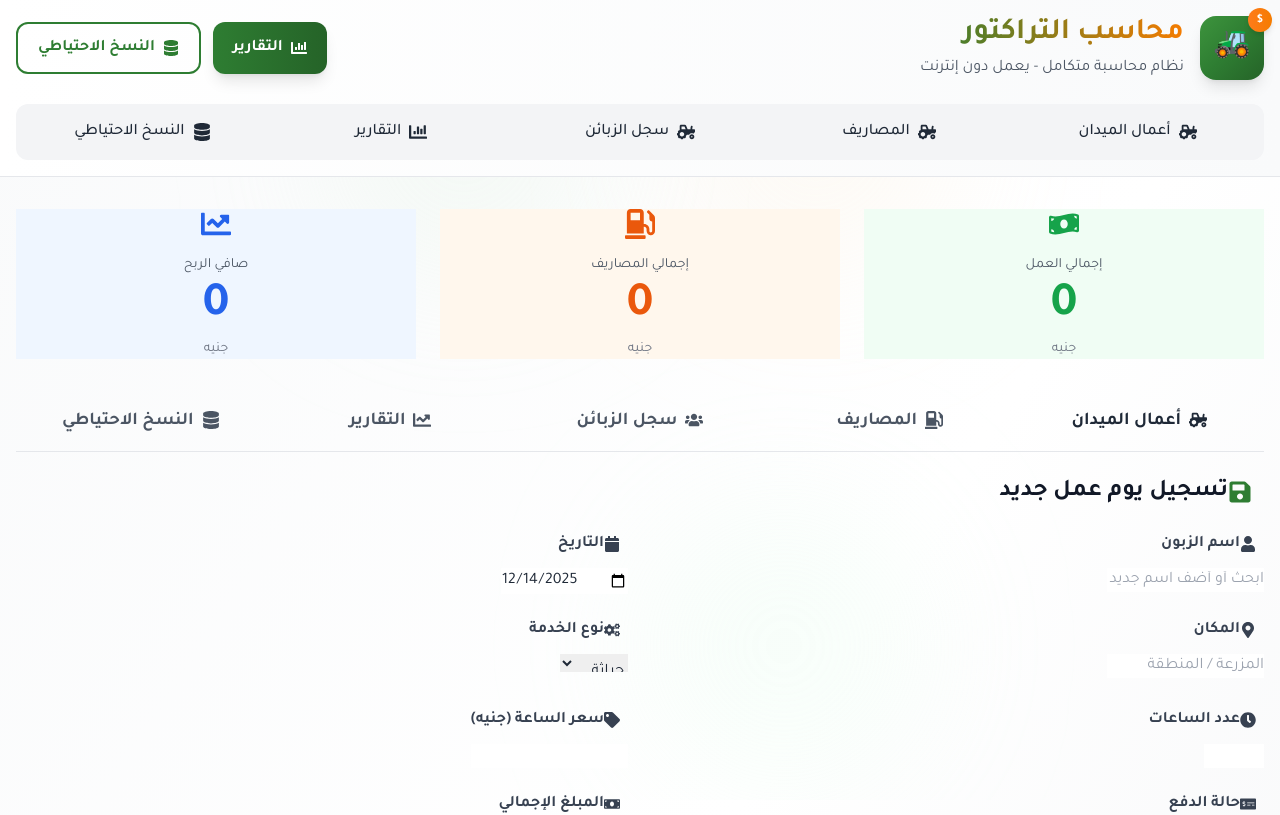
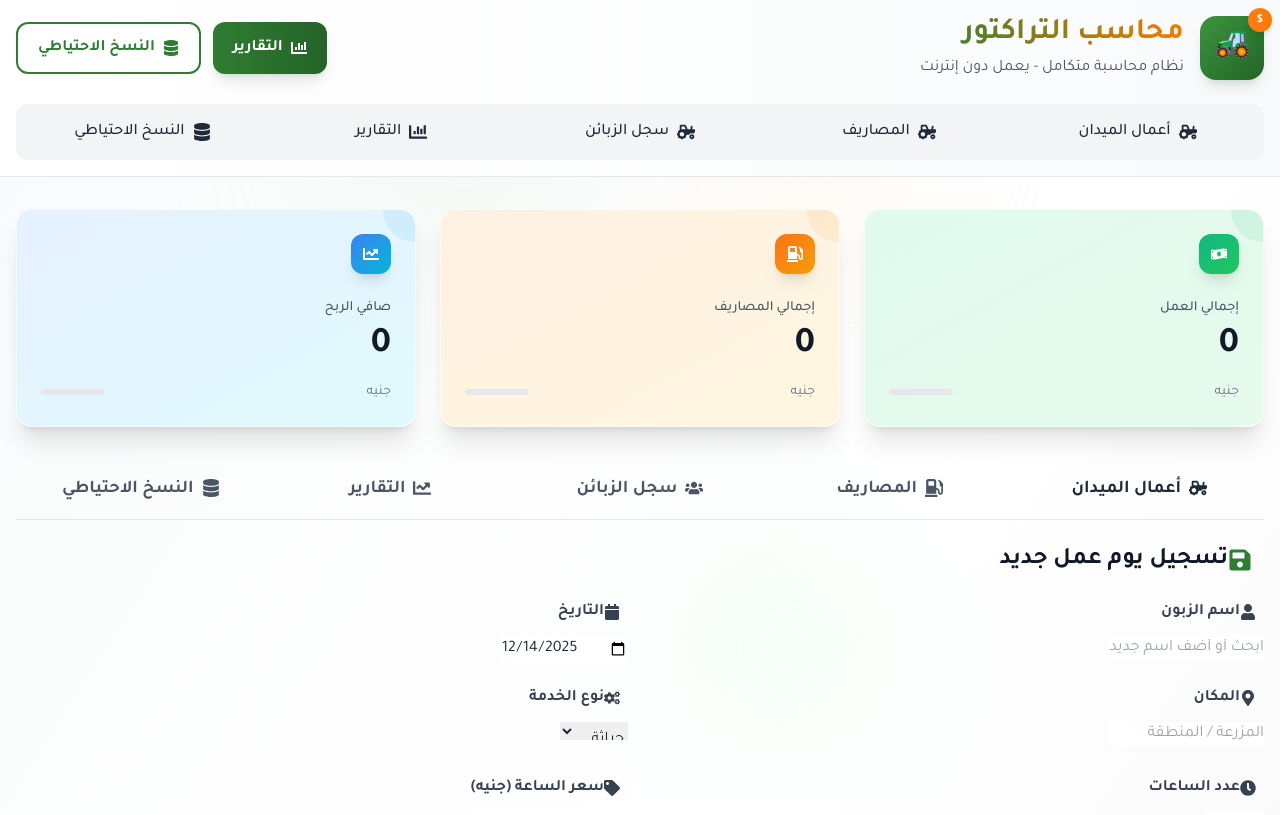
Before and after one commit to merosman91/AccountTractor, a Next.js app: page / in a window 1280 px wide. Shown: the top 815 px of the page. Built offline with nearby package versions, Linux system fonts and the light colour scheme.

Commit message:
Update StatsCard.tsx

```diff
--- a/components/StatsCard.tsx
+++ b/components/StatsCard.tsx
@@ -8,24 +8,9 @@ interface StatsCardProps {
   icon: ReactNode;
   color: 'green' | 'orange' | 'blue' | 'red' | 'purple';
   subtitle?: string;
+  trend?: number;
   format?: (value: number) => string;
 }
-
-const colorClasses = {
-  green: 'border-green-500 bg-green-50',
-  orange: 'border-orange-500 bg-orange-50',
-  blue: 'border-blue-500 bg-blue-50',
-  red: 'border-red-500 bg-red-50',
-  purple: 'border-purple-500 bg-purple-50',
-};
-
-const iconColors = {
-  green: 'text-green-600',
-  orange: 'text-orange-600',
-  blue: 'text-blue-600',
-  red: 'text-red-600',
-  purple: 'text-purple-600',
-};
 
 export default function StatsCard({
   title,
@@ -33,26 +18,66 @@ export default function StatsCard({
   icon,
   color,
   subtitle = "جنيه",
+  trend,
   format = (val) => val.toLocaleString()
 }: StatsCardProps) {
+  const colors = {
+    green: 'from-emerald-500 to-green-500',
+    orange: 'from-orange-500 to-amber-500',
+    blue: 'from-blue-500 to-cyan-500',
+    red: 'from-red-500 to-rose-500',
+    purple: 'from-purple-500 to-pink-500',
+  };
+
+  const bgColors = {
+    green: 'bg-gradient-to-br from-emerald-50 to-green-50',
+    orange: 'bg-gradient-to-br from-orange-50 to-amber-50',
+    blue: 'bg-gradient-to-br from-blue-50 to-cyan-50',
+    red: 'bg-gradient-to-br from-red-50 to-rose-50',
+    purple: 'bg-gradient-to-br from-purple-50 to-pink-50',
+  };
+
   return (
-    <div className={`stats-card ${colorClasses[color]} group`}>
-      <div className="flex flex-col items-center">
-        <div className={`text-3xl mb-4 ${iconColors[color]} group-hover:scale-110 transition-transform duration-300`}>
-          {icon}
+    <div className={`glass-card group relative overflow-hidden ${bgColors[color]}`}>
+      {/* تأثير خلفي */}
+      <div className={`absolute inset-0 bg-gradient-to-br ${colors[color]} opacity-5 group-hover:opacity-10 transition-opacity duration-300`}></div>
+
+      {/* نقطة زخرفية */}
+      <div className={`absolute top-0 right-0 w-16 h-16 -mr-8 -mt-8 rounded-full bg-gradient-to-br ${colors[color]} opacity-10`}></div>
+
+      <div className="relative">
+        <div className="flex items-start justify-between mb-6">
+          <div className={`p-3 rounded-xl bg-gradient-to-br ${colors[color]} text-white shadow-lg`}>
+            {icon}
+          </div>
+          {trend !== undefined && (
+            <div className={`px-3 py-1 rounded-full text-sm font-medium ${
+              trend >= 0
+                ? 'bg-green-100 text-green-800'
+                : 'bg-red-100 text-red-800'
+            }`}>
+              {trend >= 0 ? '↑' : '↓'} {Math.abs(trend)}%
+            </div>
+          )}
         </div>
-        <div className="text-gray-600 text-sm mb-2">{title}</div>
-        <div className={`text-4xl md:text-5xl font-bold ${
-          color === 'green' ? 'text-green-600' :
-          color === 'orange' ? 'text-orange-600' :
-          color === 'blue' ? 'text-blue-600' :
-          color === 'red' ? 'text-red-600' :
-          'text-purple-600'
-        }`}>
-          {format(value)}
+
+        <div className="mb-2">
+          <div className="text-gray-600 text-sm font-medium">{title}</div>
+          <div className="text-3xl md:text-4xl font-bold mt-2 bg-gradient-to-r from-gray-800 to-gray-900 bg-clip-text text-transparent">
+            {format(value)}
+          </div>
         </div>
-        <div className="text-gray-500 text-sm mt-2">{subtitle}</div>
+
+        <div className="flex items-center justify-between mt-4">
+          <div className="text-gray-500 text-sm">{subtitle}</div>
+          <div className="w-16 h-1.5 bg-gray-200 rounded-full overflow-hidden">
+            <div
+              className={`h-full bg-gradient-to-r ${colors[color]} rounded-full transition-all duration-1000`}
+              style={{ width: `${Math.min(100, (value / 10000) * 100)}%` }}
+            ></div>
+          </div>
+        </div>
       </div>
     </div>
   );
-}
+      }
```
